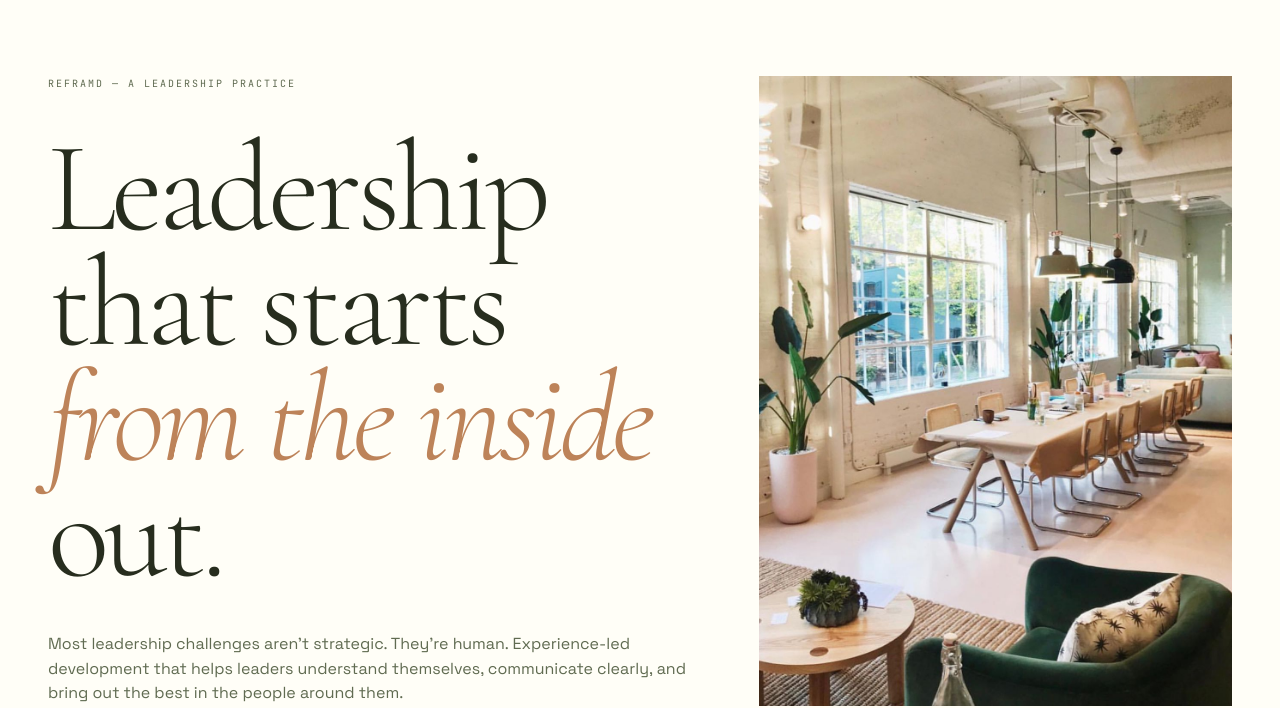
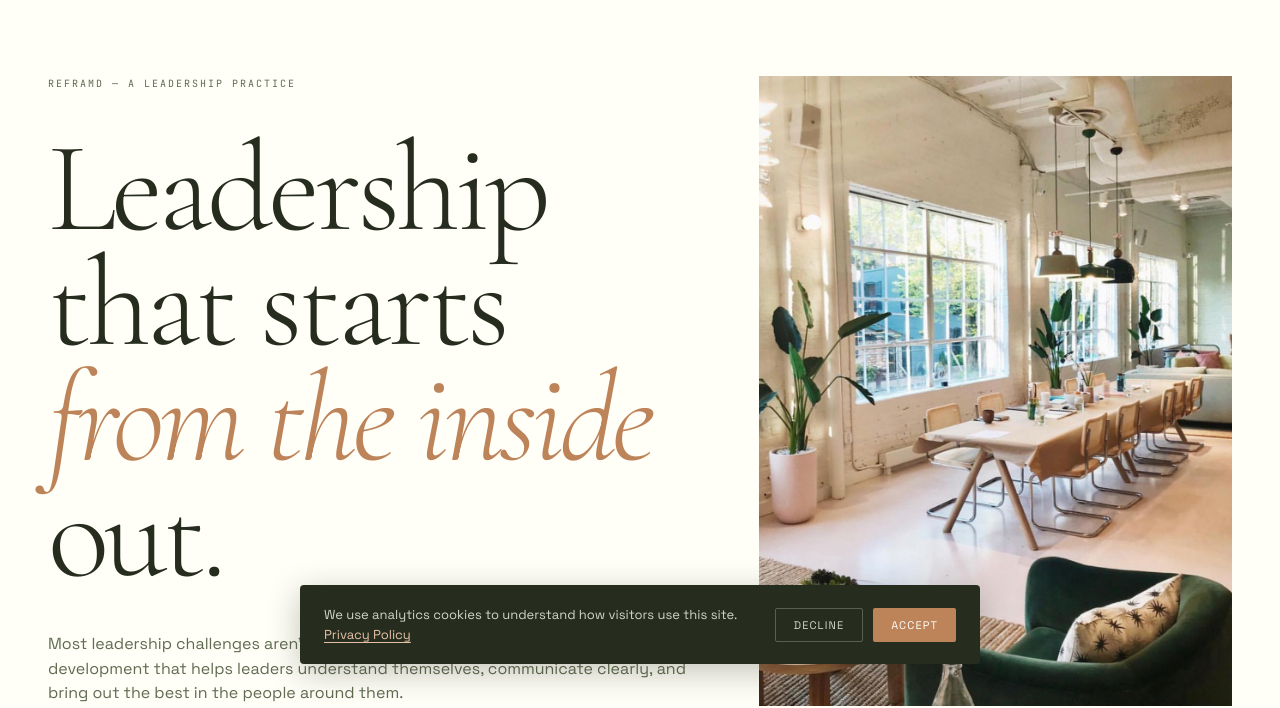
Before and after one commit to LauraCassPS/Reframd, a plain HTML site: page index.html in a window 1280 px wide. Shown: the part 112-820 px from the top of the page. Drawn offline with nearby package versions, Linux system fonts and the light colour scheme.

Commit message:
Add GDPR cookie consent banner with GA4 hook
Banner appears on first visit, stores preference in localStorage.
Accepts or declines analytics cookies. GA4 only loads on acceptance.
Replace G-XXXXXXXXXX in the cookie script with the real Measurement ID.

Co-Authored-By: Claude Sonnet 4.6 <noreply@anthropic.com>

```diff
--- a/index.html
+++ b/index.html
@@ -396,6 +396,66 @@
   .d2-final-merge h2.final-h2 { font-size: clamp(36px, 11vw, 64px) !important; }
   .d2-about-full .stats { grid-template-columns: 1fr !important; }
   .d2-event .where-when { grid-template-columns: 1fr !important; }
+}
+
+/* ---- Cookie consent banner ---- */
+#cookie-banner {
+  position: fixed;
+  bottom: 24px;
+  left: 50%;
+  transform: translateX(-50%);
+  z-index: 9999;
+  width: calc(100% - 48px);
+  max-width: 680px;
+  background: var(--ink);
+  color: var(--sage);
+  border-radius: 4px;
+  padding: 20px 24px;
+  display: flex;
+  align-items: center;
+  gap: 24px;
+  box-shadow: 0 8px 32px rgba(39,45,30,0.28);
+  font-family: var(--sans);
+  font-size: 13px;
+  line-height: 1.5;
+}
+#cookie-banner p { flex: 1; margin: 0; }
+#cookie-banner a { color: var(--ochre-light); text-underline-offset: 3px; }
+#cookie-banner .cookie-actions { display: flex; gap: 10px; flex-shrink: 0; }
+#cookie-banner .cookie-accept {
+  background: var(--ochre);
+  color: var(--cream);
+  border: none;
+  border-radius: 2px;
+  padding: 9px 18px;
+  font-family: var(--sans);
+  font-size: 11px;
+  letter-spacing: .1em;
+  text-transform: uppercase;
+  cursor: pointer;
+  white-space: nowrap;
+}
+#cookie-banner .cookie-accept:hover { background: var(--ochre-dark); }
+#cookie-banner .cookie-decline {
+  background: transparent;
+  color: var(--sage);
+  border: 1px solid rgba(208,215,198,0.3);
+  border-radius: 2px;
+  padding: 9px 18px;
+  font-family: var(--sans);
+  font-size: 11px;
+  letter-spacing: .1em;
+  text-transform: uppercase;
+  cursor: pointer;
+  white-space: nowrap;
+}
+#cookie-banner .cookie-decline:hover { border-color: var(--sage); color: var(--cream); }
+#cookie-banner.is-hidden { display: none; }
+@media (max-width: 600px) {
+  #cookie-banner { flex-direction: column; align-items: flex-start; gap: 16px; bottom: 16px; }
+  #cookie-banner .cookie-actions { width: 100%; }
+  #cookie-banner .cookie-accept,
+  #cookie-banner .cookie-decline { flex: 1; text-align: center; }
 }
 </style>
 
@@ -1369,5 +1429,57 @@
 })();
 </script>
 
+<!-- Cookie consent banner -->
+<div id="cookie-banner" class="is-hidden" role="dialog" aria-label="Cookie consent">
+  <p>We use analytics cookies to understand how visitors use this site. <a href="https://docs.google.com/document/d/1D6k96fqu16HR7AyTCXzFsGFhZ0s_LwaULEKNrNTmykM/edit?usp=sharing" target="_blank" rel="noopener">Privacy Policy</a></p>
+  <div class="cookie-actions">
+    <button class="cookie-decline" id="cookieDecline">Decline</button>
+    <button class="cookie-accept" id="cookieAccept">Accept</button>
+  </div>
+</div>
+
+<script>
+(function() {
+  var STORAGE_KEY = 'reframd_cookie_consent';
+  var banner = document.getElementById('cookie-banner');
+
+  // Replace G-XXXXXXXXXX with your GA4 Measurement ID
+  var GA4_ID = 'G-XXXXXXXXXX';
+
+  function loadGA4() {
+    if (!GA4_ID || GA4_ID === 'G-XXXXXXXXXX') return;
+    var s = document.createElement('script');
+    s.async = true;
+    s.src = 'https://www.googletagmanager.com/gtag/js?id=' + GA4_ID;
+    document.head.appendChild(s);
+    window.dataLayer = window.dataLayer || [];
+    function gtag(){ dataLayer.push(arguments); }
+    window.gtag = gtag;
+    gtag('js', new Date());
+    gtag('config', GA4_ID);
+  }
+
+  function hideBanner() { banner.classList.add('is-hidden'); }
+
+  var consent = localStorage.getItem(STORAGE_KEY);
+  if (consent === 'accepted') {
+    loadGA4();
+  } else if (consent !== 'declined') {
+    banner.classList.remove('is-hidden');
+  }
+
+  document.getElementById('cookieAccept').addEventListener('click', function() {
+    localStorage.setItem(STORAGE_KEY, 'accepted');
+    hideBanner();
+    loadGA4();
+  });
+
+  document.getElementById('cookieDecline').addEventListener('click', function() {
+    localStorage.setItem(STORAGE_KEY, 'declined');
+    hideBanner();
+  });
+})();
+</script>
+
 </body>
 </html>
```
